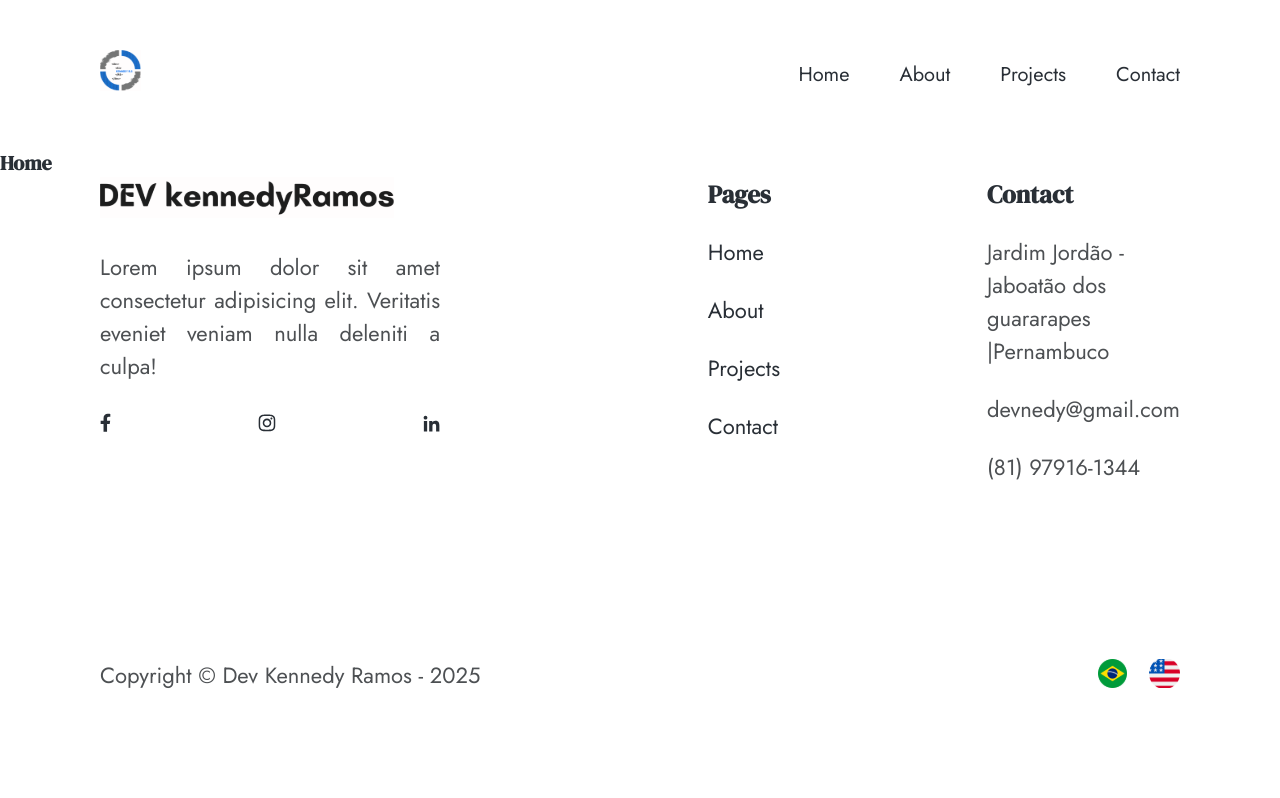
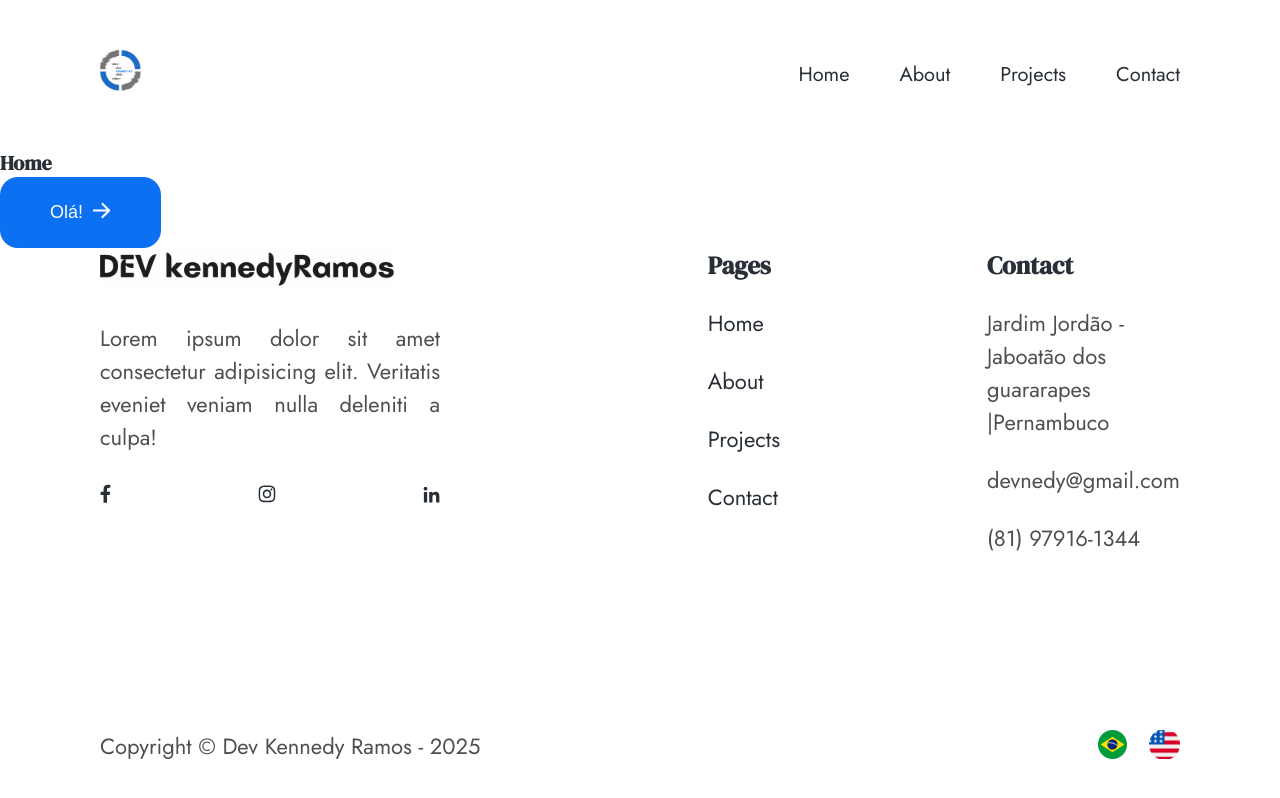
Before and after one commit to KennedyRamos/architect-website, a React (Vite) app: page / in a window 1280 px wide. Built offline with nearby package versions, Linux system fonts and the light colour scheme.

Commit message:
creation of the button component and its properties

```diff
--- /dev/null
+++ b/src/components/Button/Button.css
@@ -0,0 +1,51 @@
+.button{
+    border-radius: .9rem;
+    border: none;
+    column-gap: .5rem;
+    cursor: pointer;
+    display: flex;
+    font-size: .9rem;
+    padding: var(--25-spacing) var(--50-spacing);
+    transition: background-color 0.3s ease;
+}
+
+/* PRIMARY */
+.button.primary {
+    background-color: var(--primary-color);
+}
+
+
+/* SECONDARY */
+.button.secondary {
+    background-color: var(--secondary-color);
+}
+
+/* PRIMARY & SECONDARY */
+.button.primary, .button.secondary{
+    color: #fff;
+}
+
+.button.primary:hover, .button.secondary:hover {
+    background-color: var(--tertiary-color);
+    color: var(--primary-color);
+}
+
+/* OUTLINE */
+.button.outline {
+    background-color: #fff;
+    color: var(--primary-color);
+    border: solid 2px var(--primary-color);
+}
+
+.button.outline:hover {
+    background-color: var(--primary-color);
+    color: #fff;
+}
+
+/* DISABLED */
+.button:disabled, .button:disabled:hover {
+    background-color: #ccc;
+    color: var(--tertiary-color);
+    pointer-events: none;
+    border: none;
+}
--- /dev/null
+++ b/src/components/Button/Button.jsx
@@ -0,0 +1,10 @@
+import './Button.css';
+import WhiteArrow from '../../assets/white-arrow.svg'
+
+export default function Button({ arrow, buttonStyle, loading, children, ...props }){
+    return(
+        <button className={`button ${buttonStyle}`} {...props}>
+            {children} {arrow && <img src={WhiteArrow} />}
+        </button>
+    )
+}
--- a/src/main.css
+++ b/src/main.css
@@ -5,7 +5,7 @@
     /* Colors */
     --primary-color: #0C70F2;
     --secondary-color: #1D1D1D;
-    --tertiary-color: #F6F6F6;
+    --tertiary-color: #a0a0a0;
 
     --title-color: #292f36;
     --paragraph-color: #4D5053;
--- a/src/pages/Home.jsx
+++ b/src/pages/Home.jsx
@@ -1,4 +1,5 @@
 //COMPONENTS
+import Button from "../components/Button/Button"
 import Header from "../components/Header/Header"
 import Footer from "../components/Footer/Footer"
 
@@ -7,7 +8,7 @@ export default function Home(){
         <>
             <Header></Header>
             <h1>Home</h1>
-
+            <Button buttonStyle="primary" arrow>Olá!</Button>
             <Footer></Footer>
         </>
     )
```
Also changed, not shown: src/assets/white-arrow.svg (added).
